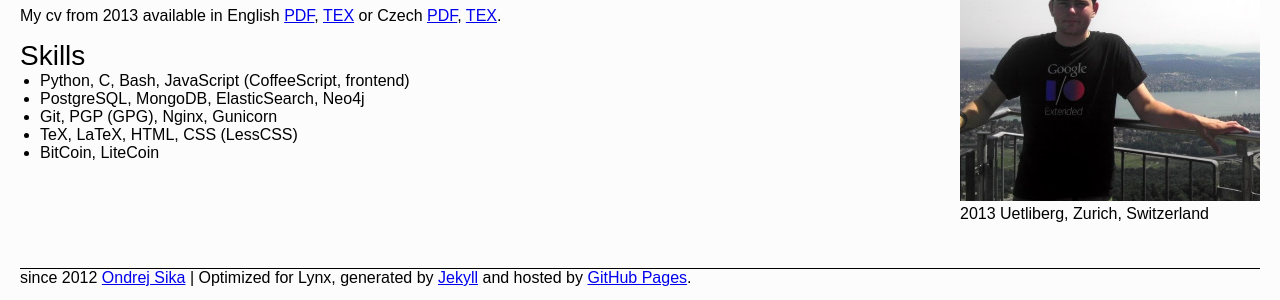
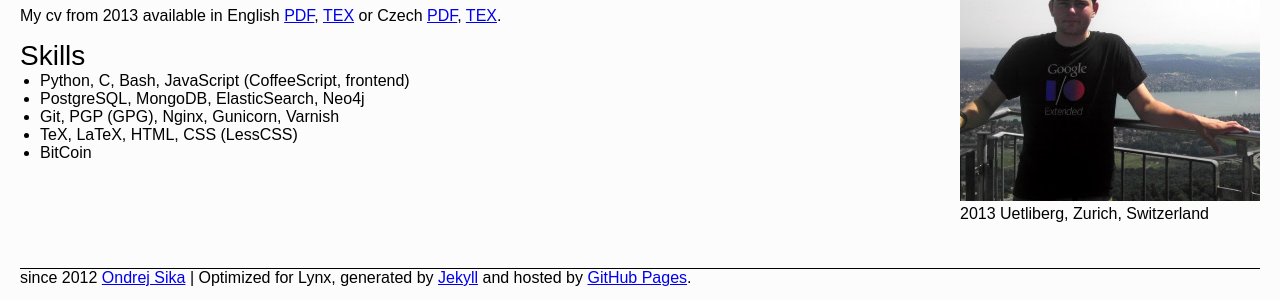
Before and after one commit to ondrejsika/ondrejsika.com, a Jekyll site: the page built from about-me.html, in a window 1280 px wide. Shown: the part 238-538 px from the top of the page. Built offline with Jekyll 4.4.1, drawn with Linux system fonts in a browser that asks for light colours; Markdown is read by kramdown in place of the engine named in the settings; comment, search, counter and statistics services are not loaded.

Commit message:
update skills

```diff
--- a/about-me.html
+++ b/about-me.html
@@ -25,9 +25,9 @@
         <ul>
         <li>Python, C, Bash, JavaScript (CoffeeScript, frontend)</li>
         <li>PostgreSQL, MongoDB, ElasticSearch, Neo4j</li>
-        <li>Git, PGP (GPG), Nginx, Gunicorn</li>
+        <li>Git, PGP (GPG), Nginx, Gunicorn, Varnish</li>
         <li>TeX, LaTeX, HTML, CSS (LessCSS)</li>
-        <li>BitCoin, LiteCoin</li>
+        <li>BitCoin</li>
         </ul>
 
     </div>
```
